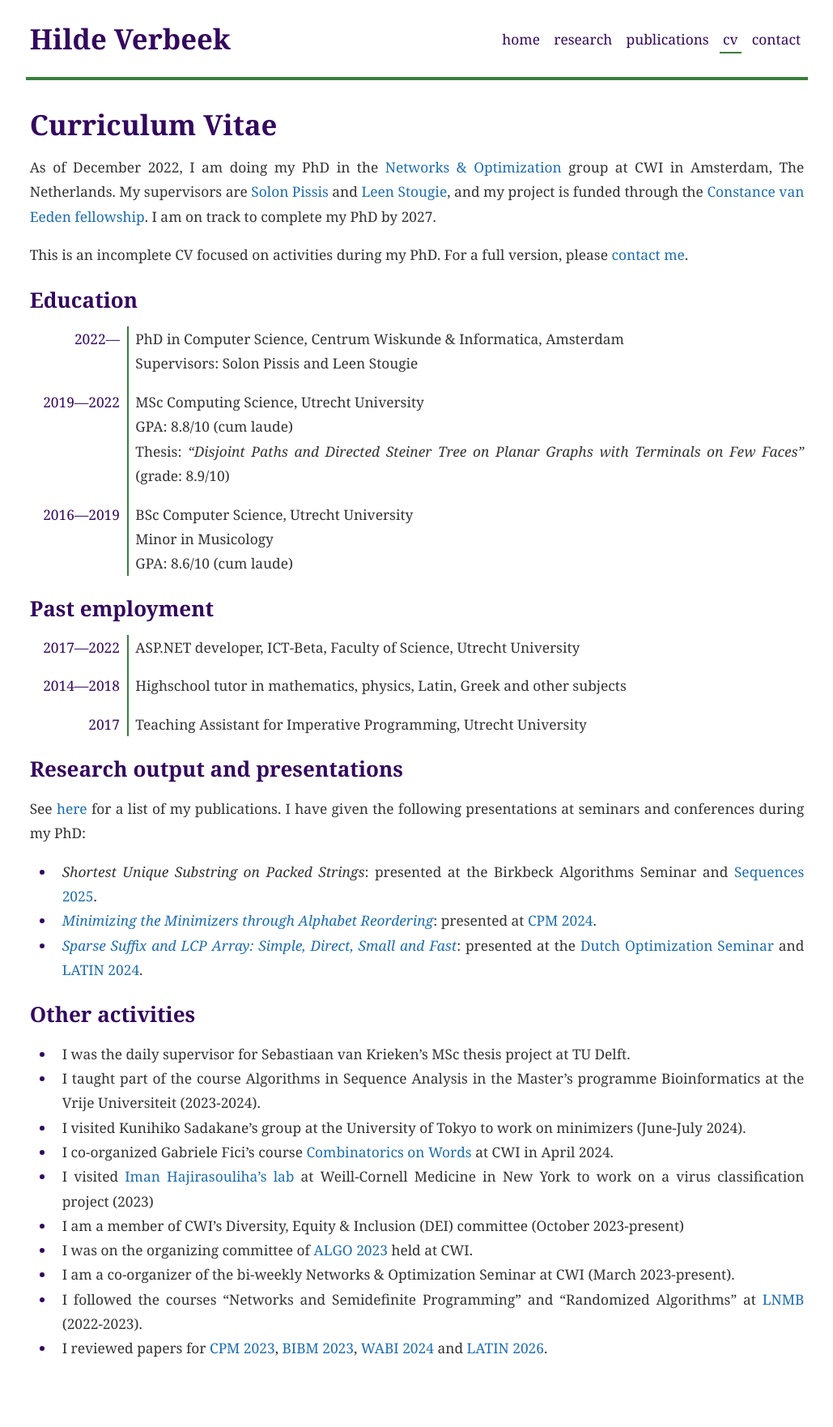
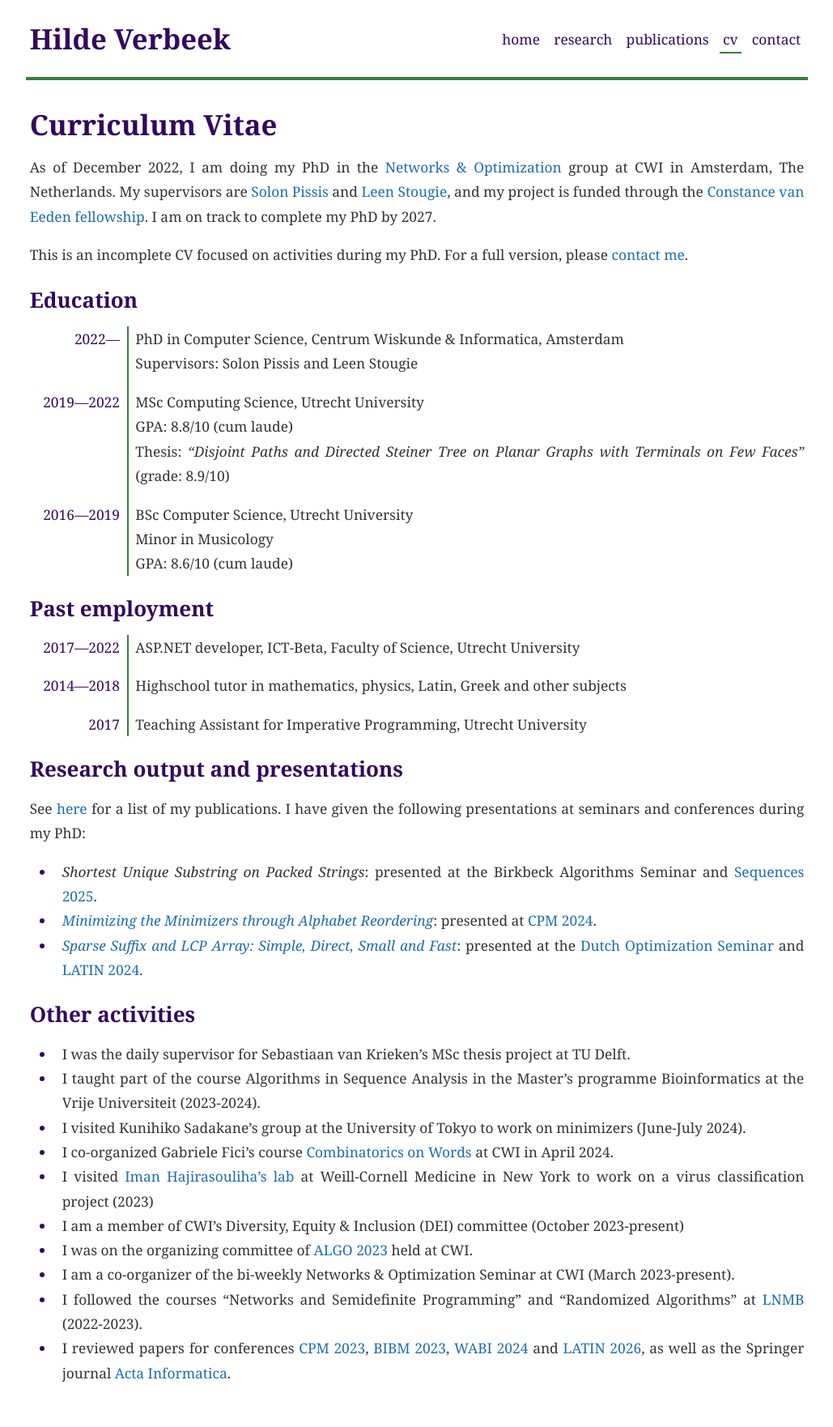
Before and after one commit to arfie/arfie.github.io, a Jekyll site: the page built from cv.html, in a window 1280 px wide. Shown: the whole page at 81% size, without its empty margins (125-1154 px from the left). Built offline with Jekyll 4.4.1, drawn with Linux system fonts in a browser that asks for light colours; before the commit the page ends 1732 px from its top, so only the background shows below that.

Commit message:
Add Acta review to cv

```diff
--- a/cv.html
+++ b/cv.html
@@ -73,5 +73,5 @@ permalink: /cv/
     <li>I was on the organizing committee of <a href="https://algo-conference.org/2023/" target="_blank">ALGO 2023</a> held at CWI.</li>
     <li>I am a co-organizer of the bi-weekly Networks &amp; Optimization Seminar at CWI (March 2023-present).</li>
     <li>I followed the courses &ldquo;Networks and Semidefinite Programming&rdquo; and &ldquo;Randomized Algorithms&rdquo; at <a href="https://lnmb.nl" target="_blank">LNMB</a> (2022-2023).</li>
-    <li>I reviewed papers for <a href="https://cpm2023.u-pem.fr/" target="_blank">CPM 2023</a>, <a href="https://bidma.cpsc.ucalgary.ca/IEEE-BIBM-2023/" target="_blank">BIBM 2023</a>, <a href="https://algo-conference.org/2024/wabi/" target="_blank">WABI 2024</a> and <a href="https://latin2026.ufsc.br/" target="_blank">LATIN 2026</a>.</li>
+    <li>I reviewed papers for conferences <a href="https://cpm2023.u-pem.fr/" target="_blank">CPM 2023</a>, <a href="https://bidma.cpsc.ucalgary.ca/IEEE-BIBM-2023/" target="_blank">BIBM 2023</a>, <a href="https://algo-conference.org/2024/wabi/" target="_blank">WABI 2024</a> and <a href="https://latin2026.ufsc.br/" target="_blank">LATIN 2026</a>, as well as the Springer journal <a href="https://link.springer.com/journal/236" target="_blank">Acta Informatica</a>.</li>
 </ul>
```
